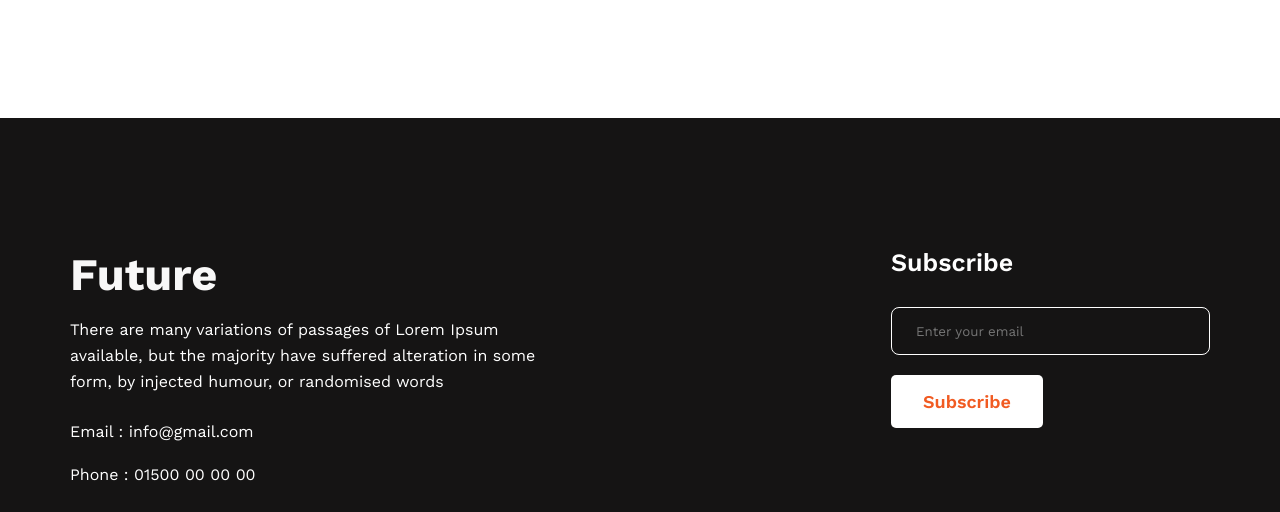
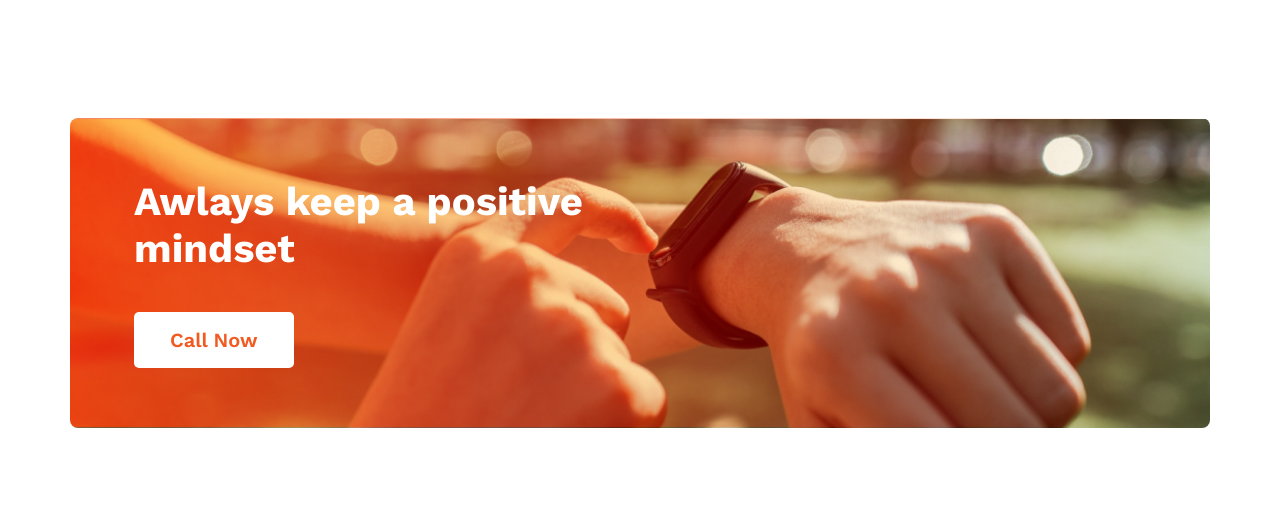
Before and after one commit to Nazmul66/1st-assignment, a plain HTML site: page index.html in a window 1280 px wide. Shown: the part 2650-3162 px from the top of the page. Drawn offline with nearby package versions, Linux system fonts and the light colour scheme.

Commit message:
Full Complete

```diff
--- a/index.html
+++ b/index.html
@@ -100,8 +100,17 @@
    </section>
    <!--  About section end  -->
 
+   <!--  Contact section start  -->
+     <section class="contact-section">
+       <div class="contact-details">
+        <h2>Awlays keep a positive mindset</h2>
+        <a href="#"><button class="btn-secondary">Call Now</button></a>
+       </div>
+     </section>
+   <!--  Contact section end  -->
+
     <!--  Footer section start  -->
-    <footer>
+     <footer>
         <div class="footer-details">
           <div class="footer-title">
             <h2>Future</h2>
@@ -129,7 +138,7 @@
             </div>
           </div>
         </div>
-      </footer>
+     </footer>
     <!--  Footer section start  -->
 
 </body>
```
